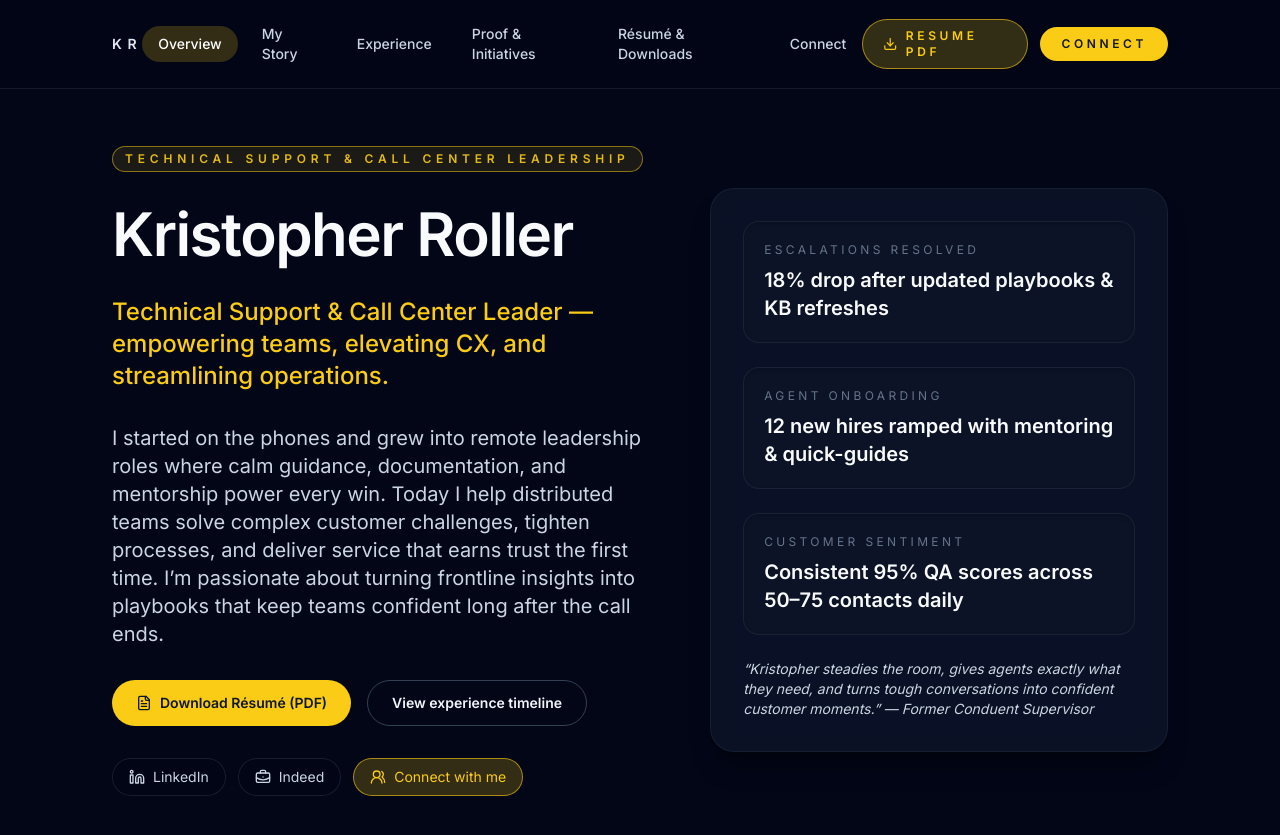
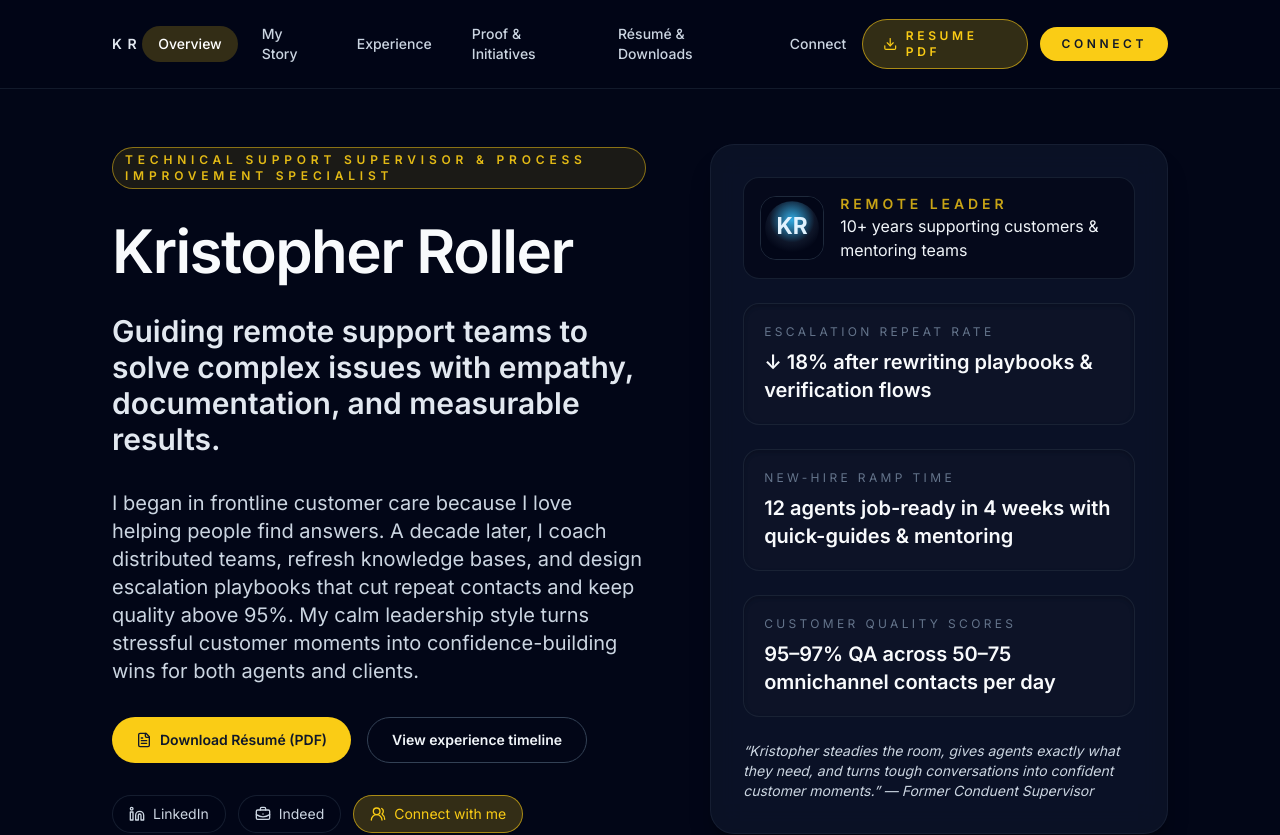
Before and after one commit to akjroller/Kristopher_Roller, a React (Vite) app: page / in a window 1280 px wide. Shown: the top 835 px of the page. Built offline with nearby package versions, Linux system fonts and the light colour scheme.

Commit message:
Improve hero branding and CTA polish

```diff
--- a/index.html
+++ b/index.html
@@ -3,7 +3,11 @@
   <head>
     <meta charset="UTF-8" />
     <meta name="viewport" content="width=device-width, initial-scale=1.0" />
-    <meta name="description" content="Technical Support professional with over a decade of customer experience leadership. Skilled in process optimization, documentation, and empowering teams to exceed customer expectations." />
+    <meta
+      name="description"
+      content="Kristopher Roller is a technical support supervisor and process improvement specialist who mentors remote teams, sharpens documentation, and delivers measurable CX gains."
+    />
+    <link rel="icon" type="image/svg+xml" href="/favicon.svg" />
     <link rel="preconnect" href="https://fonts.googleapis.com" />
     <link rel="preconnect" href="https://fonts.gstatic.com" crossorigin />
     <link href="https://fonts.googleapis.com/css2?family=Inter:wght@400;500;600;700&display=swap" rel="stylesheet" />
@@ -11,6 +15,7 @@
   </head>
   <body class="bg-slate-950 text-slate-100">
     <div id="root"></div>
+    <script defer data-domain="kristopherroller.com" src="https://plausible.io/js/script.js"></script>
     <script type="module" src="/src/main.tsx"></script>
   </body>
 </html>
--- a/src/components/layout/HeaderNav.tsx
+++ b/src/components/layout/HeaderNav.tsx
@@ -35,7 +35,11 @@ const HeaderNav = () => {
       }`}
     >
       <div className="mx-auto flex max-w-6xl items-center justify-between px-6 py-4 md:px-12">
-        <NavLink to="/" className="flex items-center gap-2 text-sm font-semibold tracking-[0.4em] text-slate-200">
+        <NavLink
+          to="/"
+          aria-label="Kristopher Roller home"
+          className="flex items-center gap-2 text-sm font-semibold tracking-[0.4em] text-slate-200"
+        >
           KR
         </NavLink>
         <nav className="hidden items-center gap-2 lg:flex">
--- a/src/components/sections/HeroBanner.tsx
+++ b/src/components/sections/HeroBanner.tsx
@@ -4,9 +4,9 @@ import { Linkedin, BriefcaseBusiness, FileText, UsersRound } from 'lucide-react'
 import { resumeUrl } from '../../data/resume';
 
 const stats = [
-  { label: 'Escalations resolved', value: '18% drop after updated playbooks & KB refreshes' },
-  { label: 'Agent onboarding', value: '12 new hires ramped with mentoring & quick-guides' },
-  { label: 'Customer sentiment', value: 'Consistent 95% QA scores across 50–75 contacts daily' }
+  { label: 'Escalation repeat rate', value: '↓ 18% after rewriting playbooks & verification flows' },
+  { label: 'New-hire ramp time', value: '12 agents job-ready in 4 weeks with quick-guides & mentoring' },
+  { label: 'Customer quality scores', value: '95–97% QA across 50–75 omnichannel contacts per day' }
 ];
 
 const fade = {
@@ -39,19 +39,26 @@ const HeroBanner = () => (
     <div className="section-container grid gap-16 pt-12 lg:grid-cols-[1.05fr,0.9fr] lg:items-center">
       <motion.div initial="hidden" animate="visible" className="space-y-8">
         <motion.p className="eyebrow" custom={0} variants={fade}>
-          Technical Support &amp; Call Center Leadership
+          Technical support supervisor &amp; process improvement specialist
         </motion.p>
-        <motion.h1 className="text-4xl font-semibold tracking-tight text-slate-50 md:text-6xl" custom={1} variants={fade}>
+        <motion.h1
+          className="text-4xl font-semibold tracking-tight text-slate-50 md:text-6xl"
+          custom={1}
+          variants={fade}
+        >
           Kristopher Roller
         </motion.h1>
-        <motion.h2 className="text-xl font-medium text-primary md:text-2xl" custom={2} variants={fade}>
-          Technical Support &amp; Call Center Leader — empowering teams, elevating CX, and streamlining operations.
+        <motion.h2
+          className="max-w-2xl text-2xl font-semibold text-slate-200 md:text-3xl"
+          custom={2}
+          variants={fade}
+        >
+          Guiding remote support teams to solve complex issues with empathy, documentation, and measurable results.
         </motion.h2>
         <motion.p className="max-w-2xl text-lg text-slate-300 md:text-xl" custom={3} variants={fade}>
-          I started on the phones and grew into remote leadership roles where calm guidance, documentation, and mentorship power
-          every win. Today I help distributed teams solve complex customer challenges, tighten processes, and deliver service
-          that earns trust the first time. I’m passionate about turning frontline insights into playbooks that keep teams
-          confident long after the call ends.
+          I began in frontline customer care because I love helping people find answers. A decade later, I coach distributed
+          teams, refresh knowledge bases, and design escalation playbooks that cut repeat contacts and keep quality above 95%.
+          My calm leadership style turns stressful customer moments into confidence-building wins for both agents and clients.
         </motion.p>
         <motion.div className="flex flex-wrap gap-4" custom={4} variants={fade}>
           <a href={resumeUrl} className="btn-primary inline-flex items-center gap-2" download>
@@ -91,10 +98,26 @@ const HeroBanner = () => (
         </motion.div>
       </motion.div>
       <motion.div initial="hidden" animate="visible" className="card glass grid gap-6 p-8" variants={cardContainer}>
+        <motion.figure
+          className="flex items-center gap-4 rounded-2xl border border-slate-800/70 bg-slate-950/60 p-4"
+          custom={0}
+          variants={fade}
+        >
+          <img
+            src="/headshot.svg"
+            alt="Portrait of Kristopher Roller"
+            className="h-16 w-16 rounded-2xl border border-slate-800 object-cover"
+            loading="lazy"
+          />
+          <figcaption className="text-sm text-slate-300">
+            <span className="block text-sm font-semibold uppercase tracking-[0.28em] text-primary/80">Remote leader</span>
+            <span className="block text-base text-slate-100">10+ years supporting customers &amp; mentoring teams</span>
+          </figcaption>
+        </motion.figure>
         {stats.map((stat, index) => (
           <motion.div
             key={stat.label}
-            custom={index}
+            custom={index + 1}
             variants={fade}
             className="rounded-2xl border border-slate-800/70 bg-slate-900/60 p-5 shadow-inner shadow-black/20"
           >
@@ -102,7 +125,7 @@ const HeroBanner = () => (
             <p className="mt-2 text-xl font-semibold text-slate-50">{stat.value}</p>
           </motion.div>
         ))}
-        <motion.p className="text-sm italic text-slate-300" custom={4} variants={fade}>
+        <motion.p className="text-sm italic text-slate-300" custom={stats.length + 1} variants={fade}>
           “Kristopher steadies the room, gives agents exactly what they need, and turns tough conversations into confident
           customer moments.” — Former Conduent Supervisor
         </motion.p>
--- a/src/components/sections/ReadyCTA.tsx
+++ b/src/components/sections/ReadyCTA.tsx
@@ -1,4 +1,6 @@
 import { Link } from 'react-router-dom';
+import { FileText } from 'lucide-react';
+import { resumeUrl } from '../../data/resume';
 
 const ReadyCTA = () => (
   <section className="section-container">
@@ -12,8 +14,16 @@ const ReadyCTA = () => (
       </div>
       <div className="flex flex-col items-center gap-3 md:items-end">
         <Link to="/contact" className="btn-primary">
-          Contact page
+          Let&apos;s connect
         </Link>
+        <a
+          href={resumeUrl}
+          className="inline-flex items-center gap-2 rounded-full border border-primary/60 bg-primary/10 px-4 py-2 text-xs font-semibold uppercase tracking-[0.28em] text-primary transition hover:bg-primary/20"
+          download
+        >
+          <FileText className="h-4 w-4" aria-hidden />
+          Résumé PDF
+        </a>
         <a href="mailto:akjroller@gmail.com" className="text-sm font-medium text-slate-300 transition hover:text-white">
           akjroller@gmail.com
         </a>
--- a/src/styles.css
+++ b/src/styles.css
@@ -22,7 +22,7 @@
 
 @layer components {
   .section-container {
-    @apply mx-auto max-w-6xl px-6 py-20 md:px-12;
+    @apply mx-auto max-w-6xl px-5 py-16 sm:px-8 md:px-12 md:py-20;
   }
 
   .card {
```
Also changed, not shown: public/favicon.svg (added).
